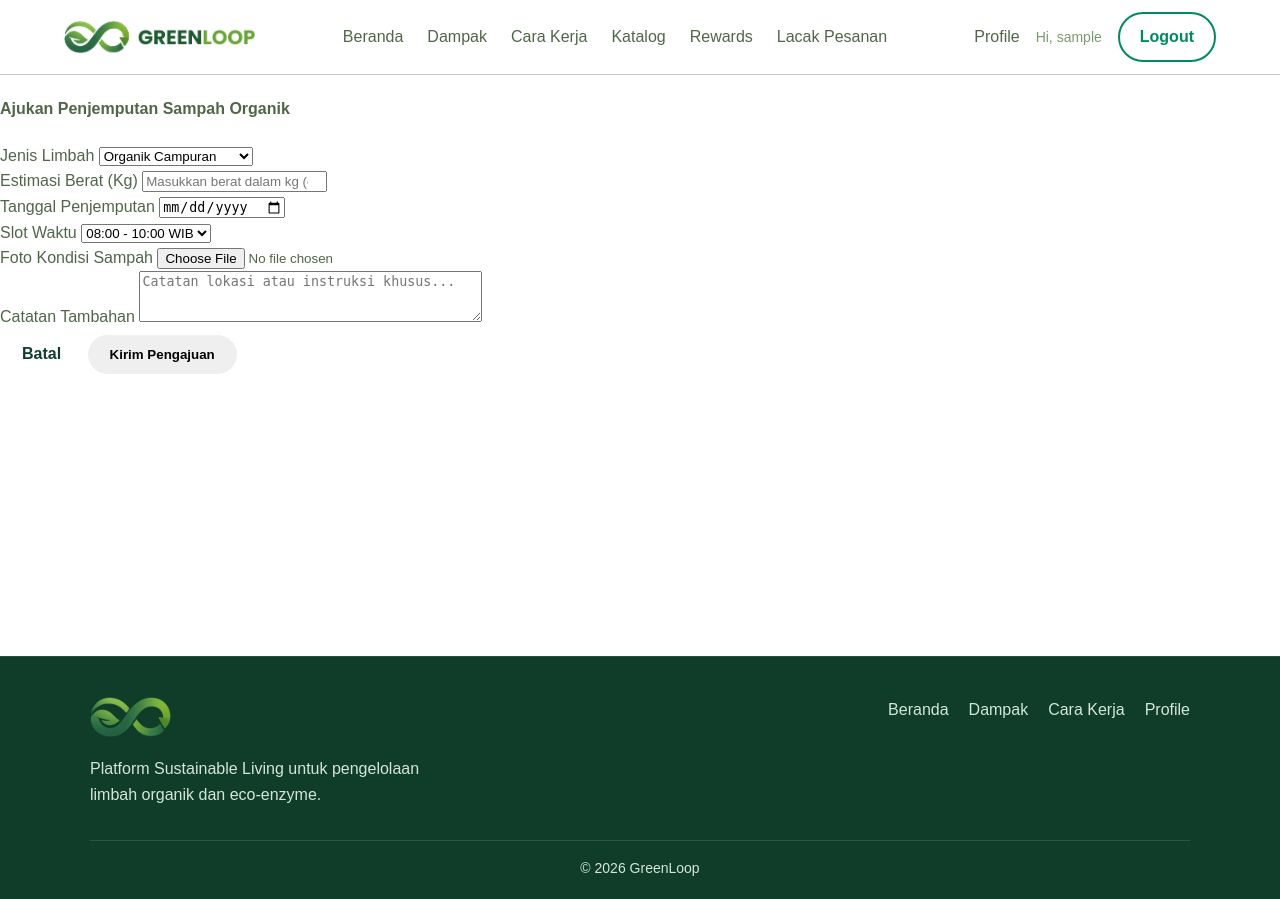
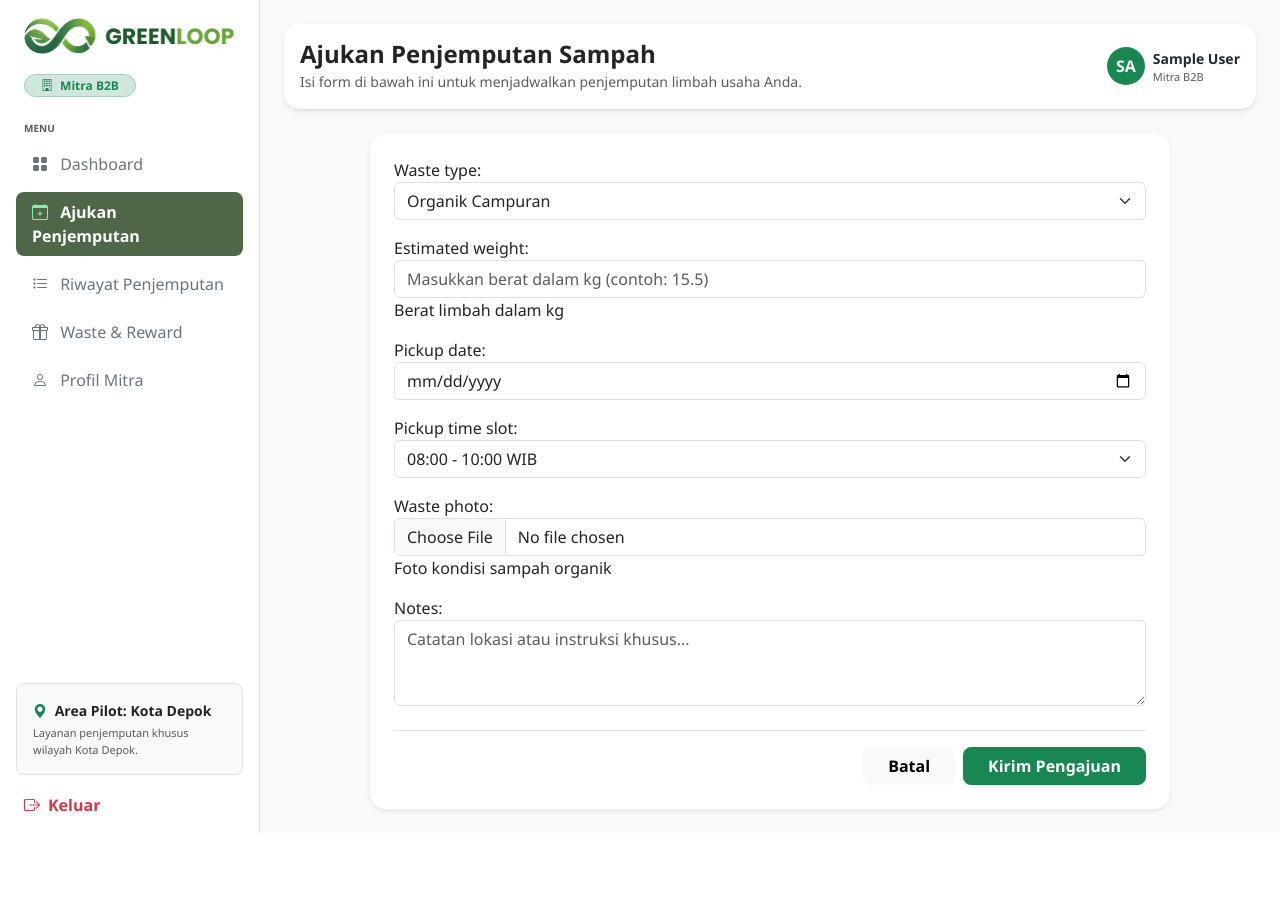
Before and after one commit to PBP-KelasC-Kelompok3/GreenLoop, a Django app: page /scheduling/pickup/create/ in a window 1280 px wide. After the commit the page ends 833 px from the top, so only its background shows below. Run offline with Django 5.2, Linux system fonts and the light colour scheme; the visitor is signed in with stand-in values (Sample User, id 1).

Commit message:
feat(scheduling): standalone layout and styling for create pickup form

```diff
--- a/scheduling/templates/scheduling/create_pickup.html
+++ b/scheduling/templates/scheduling/create_pickup.html
@@ -1,52 +1,109 @@
-{% extends 'base.html' %}
+{% load static %}
+<!DOCTYPE html>
+<html lang="id">
+<head>
+  <meta charset="UTF-8">
+  <meta name="viewport" content="width=device-width, initial-scale=1.0">
+  <title>GreenLoop - Ajukan Penjemputan</title>
 
-{% block content %}
-<div class="container-fluid p-4">
-  <div class="row justify-content-center">
-    <div class="col-md-8">
-      <div class="card border-0 shadow-sm create-pickup-card p-4">
-        <h4 class="fw-bold mb-3 text-dark-green">Ajukan Penjemputan Sampah Organik</h4>
-        <form method="POST" enctype="multipart/form-data">
+  <!-- CDN Bootstrap 5 & Icons -->
+  <link href="https://cdn.jsdelivr.net/npm/bootstrap@5.3.0/dist/css/bootstrap.min.css" rel="stylesheet">
+  <link rel="stylesheet" href="https://cdn.jsdelivr.net/npm/bootstrap-icons@1.11.0/font/bootstrap-icons.css">
+
+  <!-- CSS Khusus Mitra Dashboard -->
+  <link rel="stylesheet" href="{% static 'css/mitra_dashboard.css' %}">
+</head>
+<body class="bg-light">
+
+<div class="d-flex min-vh-100">
+  <!-- Sidebar Kiri Mitra -->
+  <aside class="sidebar p-3 d-flex flex-column justify-content-between bg-white border-end" style="width: 260px; min-height: 100vh;">
+    <div>
+      <div class="d-flex align-items-center mb-3 px-2">
+        <img src="{% static 'img/Logo_Lockup.png' %}" alt="GreenLoop Logo" class="img-fluid" style="max-height: 40px; width: auto;">
+      </div>
+
+      <div class="mb-4 px-2">
+        <span class="badge bg-success-subtle text-success border border-success-subtle px-3 py-1 rounded-pill small">
+          <i class="bi bi-building me-1"></i> Mitra B2B
+        </span>
+      </div>
+
+      <small class="text-uppercase text-muted fw-bold px-2 mb-2 d-block" style="font-size: 10px;">MENU</small>
+      <nav class="nav flex-column gap-1">
+        <a href="{% url 'mitra_dashboard' %}" class="nav-link-custom d-flex align-items-center justify-content-between px-3 py-2 rounded-3 text-secondary">
+          <div><i class="bi bi-grid-fill me-2"></i> Dashboard</div>
+        </a>
+        <a href="{% url 'create_pickup' %}" class="nav-link-custom active d-flex align-items-center justify-content-between px-3 py-2 rounded-3">
+          <div><i class="bi bi-calendar-plus me-2"></i> Ajukan Penjemputan</div>
+        </a>
+        <a href="#" class="nav-link-custom d-flex align-items-center justify-content-between px-3 py-2 rounded-3 text-secondary">
+          <div><i class="bi bi-list-task me-2"></i> Riwayat Penjemputan</div>
+        </a>
+        <a href="#" class="nav-link-custom d-flex align-items-center justify-content-between px-3 py-2 rounded-3 text-secondary">
+          <div><i class="bi bi-gift me-2"></i> Waste & Reward</div>
+        </a>
+        <a href="#" class="nav-link-custom d-flex align-items-center justify-content-between px-3 py-2 rounded-3 text-secondary">
+          <div><i class="bi bi-person me-2"></i> Profil Mitra</div>
+        </a>
+      </nav>
+    </div>
+
+    <div>
+      <div class="p-3 bg-light rounded-3 mb-3 border">
+        <div class="fw-bold text-dark mb-1 small"><i class="bi bi-geo-alt-fill text-success me-1"></i> Area Pilot: Kota Depok</div>
+        <div class="text-muted" style="font-size: 11px;">Layanan penjemputan khusus wilayah Kota Depok.</div>
+      </div>
+
+      {% if user.is_authenticated %}
+        <form method="post" action="{% url 'logout' %}">
           {% csrf_token %}
+          <button type="submit" class="btn btn-link text-danger text-decoration-none fw-semibold small p-0 px-2 border-0 bg-transparent">
+            <i class="bi bi-box-arrow-right me-2"></i>Keluar
+          </button>
+        </form>
+      {% endif %}
+    </div>
+  </aside>
 
-          <div class="mb-3">
-            <label class="form-label fw-semibold">Jenis Limbah</label>
-            {{ form.waste_type }}
-          </div>
-
-          <div class="mb-3">
-            <label class="form-label fw-semibold">Estimasi Berat (Kg)</label>
-            {{ form.estimated_weight }}
-          </div>
-
-          <div class="row">
-            <div class="col-md-6 mb-3">
-              <label class="form-label fw-semibold">Tanggal Penjemputan</label>
-              {{ form.pickup_date }}
-            </div>
-            <div class="col-md-6 mb-3">
-              <label class="form-label fw-semibold">Slot Waktu</label>
-              {{ form.pickup_time_slot }}
-            </div>
-          </div>
-
-          <div class="mb-3">
-            <label class="form-label fw-semibold">Foto Kondisi Sampah</label>
-            {{ form.waste_photo }}
-          </div>
-
-          <div class="mb-4">
-            <label class="form-label fw-semibold">Catatan Tambahan</label>
-            {{ form.notes }}
-          </div>
-
-          <div class="d-flex justify-content-end gap-2">
-            <a href="{% url 'mitra_dashboard' %}" class="btn btn-light px-4">Batal</a>
-            <button type="submit" class="btn btn-submit-pickup px-4">Kirim Pengajuan</button>
-          </div>
-        </form>
+  <!-- Content Area Utama Form -->
+  <main class="flex-grow-1 p-4 overflow-auto">
+    <!-- Header Topbar -->
+    <div class="d-flex justify-content-between align-items-center mb-4 pb-3 border-bottom bg-white p-3 rounded-4 shadow-sm">
+      <div>
+        <h4 class="fw-bold text-dark mb-0">Ajukan Penjemputan Sampah</h4>
+        <small class="text-muted">Isi form di bawah ini untuk menjadwalkan penjemputan limbah usaha Anda.</small>
+      </div>
+      <div class="d-flex align-items-center gap-2">
+        <div class="bg-success text-white rounded-circle d-flex align-items-center justify-content-center fw-bold" style="width: 38px; height: 38px;">
+          {{ request.user.username|slice:":2"|upper|default:"FZ" }}
+        </div>
+        <div>
+          <div class="fw-bold small mb-0">{{ request.user.get_full_name|default:request.user.username }}</div>
+          <div class="text-muted" style="font-size: 11px;">Mitra B2B</div>
+        </div>
       </div>
     </div>
-  </div>
+
+    <!-- Card Form Input -->
+    <div class="card border-0 shadow-sm rounded-4 p-4 bg-white max-w-lg mx-auto" style="max-width: 800px;">
+      <form method="POST" enctype="multipart/form-data">
+        {% csrf_token %}
+
+        <!-- Render form Django secara rapi pakai Bootstrap -->
+        <div class="mb-3">
+          {{ form.as_p }}
+        </div>
+
+        <div class="d-flex justify-content-end gap-2 mt-4 pt-3 border-top">
+          <a href="{% url 'mitra_dashboard' %}" class="btn btn-light px-4 rounded-3 fw-semibold">Batal</a>
+          <button type="submit" class="btn btn-success px-4 rounded-3 fw-semibold shadow-sm">Kirim Pengajuan</button>
+        </div>
+      </form>
+    </div>
+  </main>
 </div>
-{% endblock %}
+
+<script src="https://cdn.jsdelivr.net/npm/bootstrap@5.3.0/dist/js/bootstrap.bundle.min.js"></script>
+</body>
+</html>
```
